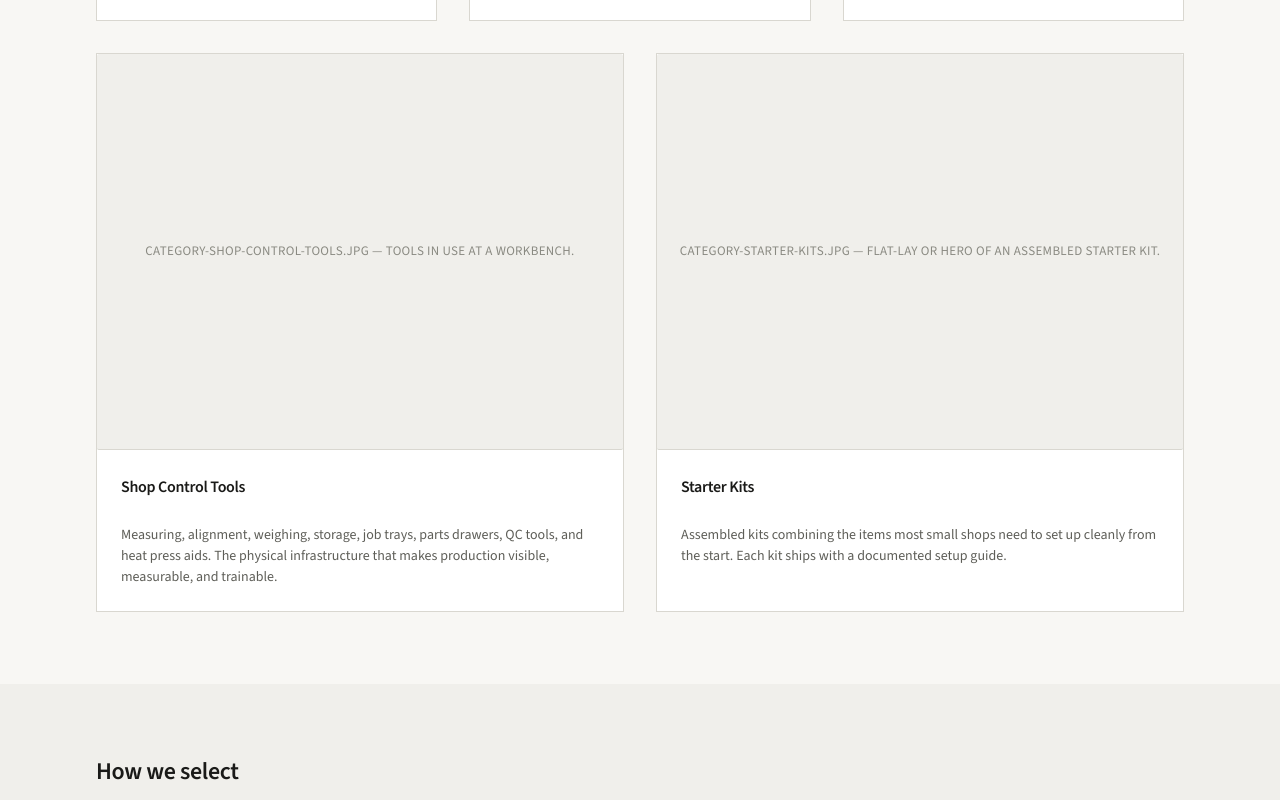
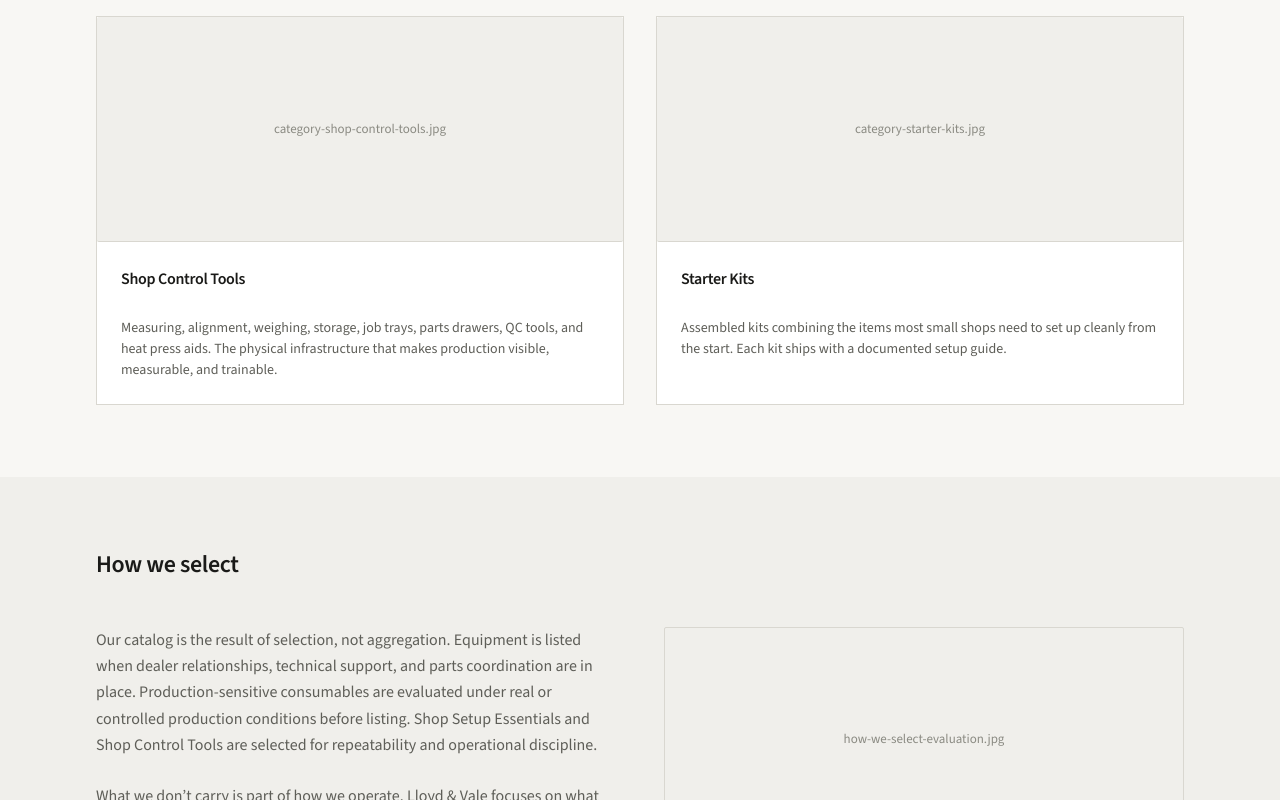
Before and after one commit to michaeldewong/lloyd-and-vale, a Next.js app: page / in a window 1280 px wide. Shown: the part 1400-2200 px from the top of the page. Built offline with nearby package versions, Linux system fonts and the light colour scheme.

Commit message:
QA Lloyd & Vale home page implementation

```diff
--- a/src/app/(site)/layout.tsx
+++ b/src/app/(site)/layout.tsx
@@ -7,9 +7,9 @@ export default function SiteLayout({
   children: React.ReactNode;
 }>) {
   return (
-    <div className="flex min-h-full flex-1 flex-col">
+    <div className="flex min-h-full flex-col">
       <SiteHeader />
-      <div className="flex flex-1 flex-col">{children}</div>
+      <main className="w-full flex-1">{children}</main>
       <SiteFooter />
     </div>
   );
--- a/src/app/(site)/page.tsx
+++ b/src/app/(site)/page.tsx
@@ -18,13 +18,13 @@ import {
   homeTrustStrip,
 } from "@/content/home";
 
-function imageLabel(filename: string, description: string): string {
-  return `${filename} — ${description}`;
+function placeholderImage(filename: string, description: string) {
+  return { label: filename, description };
 }
 
 export default function HomePage() {
   return (
-    <>
+    <div className="w-full">
       {/* Section 1 — Hero */}
       <header className="border-b border-border bg-surface py-(--spacing-section-sm) md:py-(--spacing-section)">
         <Container>
@@ -56,7 +56,8 @@ export default function HomePage() {
             <div className="order-1 lg:order-2">
               <ImagePlaceholder
                 aspectRatio="3/2"
-                label={imageLabel(
+                variant="default"
+                {...placeholderImage(
                   homeHero.image.filename,
                   homeHero.image.description,
                 )}
@@ -84,10 +85,8 @@ export default function HomePage() {
             title: category.title,
             description: category.description,
             href: category.href,
-            imageLabel: imageLabel(
-              category.image.filename,
-              category.image.description,
-            ),
+            imageLabel: category.image.filename,
+            imageDescription: category.image.description,
           }))}
         />
       </SectionBlock>
@@ -109,7 +108,8 @@ export default function HomePage() {
           </div>
           <ImagePlaceholder
             aspectRatio="4/3"
-            label={imageLabel(
+            variant="compact"
+            {...placeholderImage(
               homeHowWeSelect.image.filename,
               homeHowWeSelect.image.description,
             )}
@@ -123,7 +123,6 @@ export default function HomePage() {
         id="built-for-serious-small-shops"
       >
         <div className="space-y-(--spacing-stack-xl)">
-          <div className="grid gap-(--spacing-stack-xl) lg:grid-cols-2 lg:items-start">
           <div className="space-y-(--spacing-stack-md)">
             {homeBuiltForShops.paragraphs.map((paragraph) => (
               <p key={paragraph} className="text-body text-muted">
@@ -136,22 +135,23 @@ export default function HomePage() {
               </TextLink>
             </p>
           </div>
-          </div>
           <div>
             <ImagePlaceholder
               aspectRatio="16/9"
-              label={imageLabel(
+              variant="compact"
+              className="mb-(--spacing-stack-md)"
+              {...placeholderImage(
                 homeBuiltForShops.compositeImage.filename,
                 homeBuiltForShops.compositeImage.description,
               )}
-              className="mb-(--spacing-stack-md)"
             />
             <ul className="grid gap-(--spacing-stack-md) sm:grid-cols-3">
               {homeBuiltForShops.compositeImage.panels.map((panel) => (
                 <li key={panel.filename}>
                   <ImagePlaceholder
                     aspectRatio="4/3"
-                    label={imageLabel(panel.filename, panel.description)}
+                    variant="compact"
+                    {...placeholderImage(panel.filename, panel.description)}
                   />
                 </li>
               ))}
@@ -173,10 +173,8 @@ export default function HomePage() {
               category: preview.category,
               description: preview.description,
               categoryHref: preview.categoryHref,
-              imageLabel: imageLabel(
-                preview.image.filename,
-                preview.image.description,
-              ),
+              imageLabel: preview.image.filename,
+              imageDescription: preview.image.description,
               featuredLabel:
                 "featuredLabel" in preview ? preview.featuredLabel : undefined,
               featuredHref:
@@ -212,7 +210,8 @@ export default function HomePage() {
           </div>
           <ImagePlaceholder
             aspectRatio="4/3"
-            label={imageLabel(
+            variant="compact"
+            {...placeholderImage(
               homeTechnicalSupport.image.filename,
               homeTechnicalSupport.image.description,
             )}
@@ -226,11 +225,11 @@ export default function HomePage() {
         copy={homeFinalCta.copy}
         primaryCta={homeFinalCta.primaryCta}
         secondaryCta={homeFinalCta.secondaryCta}
-        imageLabel={imageLabel(
+        imageLabel={placeholderImage(
           homeFinalCta.image.filename,
           homeFinalCta.image.description,
         )}
       />
-    </>
+    </div>
   );
 }
--- a/src/components/layout/CTASection.tsx
+++ b/src/components/layout/CTASection.tsx
@@ -13,7 +13,7 @@ type CTASectionProps = {
   copy: string;
   primaryCta: CtaLink;
   secondaryCta: CtaLink;
-  imageLabel: string;
+  imageLabel: { label: string; description: string };
   className?: string;
 };
 
@@ -28,11 +28,12 @@ export function CTASection({
   return (
     <Section spacing="lg" tone="muted" className={className}>
       <div className="relative overflow-hidden border border-border bg-surface">
-        <div className="absolute inset-0 opacity-30">
+        <div className="absolute inset-0 opacity-20">
           <ImagePlaceholder
-            aspectRatio="16/9"
-            label={imageLabel}
-            className="h-full min-h-full rounded-none border-0 [&>div]:min-h-[16rem] [&>div]:h-full"
+            label={imageLabel.label}
+            description={imageLabel.description}
+            variant="background"
+            className="h-full rounded-none border-0 [&>div]:h-full [&>div]:max-h-none"
           />
         </div>
         <div className="relative mx-auto max-w-3xl space-y-(--spacing-stack-xl) px-(--spacing-content-lg) py-(--spacing-section) sm:px-(--spacing-section-sm)">
--- a/src/components/layout/CategoryGrid.tsx
+++ b/src/components/layout/CategoryGrid.tsx
@@ -7,6 +7,7 @@ export type CategoryGridItem = {
   description: string;
   href: string;
   imageLabel: string;
+  imageDescription: string;
 };
 
 type CategoryGridProps = {
@@ -37,7 +38,9 @@ export function CategoryGrid({ items, className }: CategoryGridProps) {
           >
             <ImagePlaceholder
               aspectRatio="4/3"
+              variant="compact"
               label={item.imageLabel}
+              description={item.imageDescription}
               className="rounded-none border-0 border-b border-border"
             />
             <div className="flex flex-1 flex-col gap-(--spacing-stack-md) p-(--spacing-content)">
--- a/src/components/layout/RelatedPages.tsx
+++ b/src/components/layout/RelatedPages.tsx
@@ -7,6 +7,7 @@ export type RelatedPageItem = {
   description: string;
   categoryHref: string;
   imageLabel: string;
+  imageDescription: string;
   featuredLabel?: string;
   featuredHref?: string;
   upcoming?: string;
@@ -31,7 +32,9 @@ export function RelatedPages({ items, className }: RelatedPagesProps) {
             <Link href={item.categoryHref} className="group block">
               <ImagePlaceholder
                 aspectRatio="4/3"
+                variant="compact"
                 label={item.imageLabel}
+                description={item.imageDescription}
                 className="rounded-none border-0 border-b border-border"
               />
               <div className="space-y-(--spacing-stack-md) p-(--spacing-content)">
--- a/src/components/media/ImagePlaceholder.tsx
+++ b/src/components/media/ImagePlaceholder.tsx
@@ -2,10 +2,15 @@ import { cn } from "@/lib/cn";
 
 type AspectRatio = "16/9" | "4/3" | "3/2" | "1/1";
 
+type ImagePlaceholderVariant = "default" | "compact" | "background";
+
 type ImagePlaceholderProps = {
   aspectRatio?: AspectRatio;
-  /** Neutral label for layout review — not marketing copy. */
+  /** Short visible caption — typically the filename. */
   label?: string;
+  /** Full photography brief — exposed to assistive tech only. */
+  description?: string;
+  variant?: ImagePlaceholderVariant;
   className?: string;
 };
 
@@ -16,11 +21,21 @@ const aspectStyles: Record<AspectRatio, string> = {
   "1/1": "aspect-square",
 };
 
+const variantStyles: Record<ImagePlaceholderVariant, string> = {
+  default: "max-h-64 md:max-h-72",
+  compact: "max-h-48 md:max-h-56",
+  background: "h-28 max-h-28 md:h-32 md:max-h-32",
+};
+
 export function ImagePlaceholder({
   aspectRatio = "16/9",
   label = "Media placement",
+  description,
+  variant = "default",
   className,
 }: ImagePlaceholderProps) {
+  const ariaLabel = description ? `${label}. ${description}` : label;
+
   return (
     <figure
       className={cn(
@@ -30,13 +45,14 @@ export function ImagePlaceholder({
     >
       <div
         className={cn(
-          "flex w-full items-center justify-center",
-          aspectStyles[aspectRatio],
+          "flex w-full items-center justify-center p-3",
+          variant !== "background" && aspectStyles[aspectRatio],
+          variantStyles[variant],
         )}
         role="img"
-        aria-label={label}
+        aria-label={ariaLabel}
       >
-        <span className="text-caption font-medium tracking-wide text-muted-subtle uppercase">
+        <span className="line-clamp-2 max-w-full text-center text-caption font-medium text-muted-subtle">
           {label}
         </span>
       </div>
```
Lines whose indentation alone changed are shown as unchanged.
